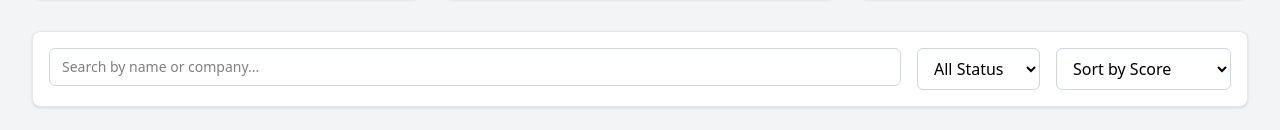
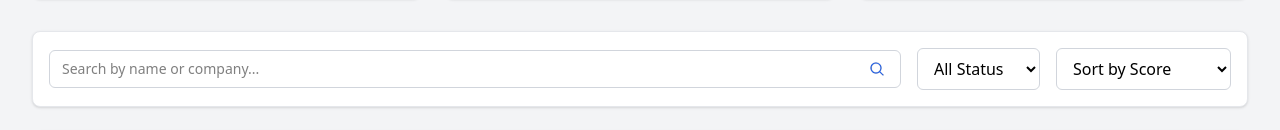
Before and after one commit to trev0ux/seller-console, a React (Vite) app: page / in a window 1280 px wide. Shown: the part 231-361 px from the top of the page. Built offline with nearby package versions, Linux system fonts and the light colour scheme.

Commit message:
feat: insert search icon

```diff
--- /dev/null
+++ b/src/components/atoms/Icon/icons/SearchIcon.tsx
@@ -0,0 +1,8 @@
+import { Icon } from '../Icon'
+import type { IconProps } from '../Icon'
+
+export const SearchIcon = (props: IconProps) => (
+  <Icon viewBox="0 0 256 256" fill="#155dfc" {...props}>
+    <path d="M229.66,218.34l-50.07-50.06a88.11,88.11,0,1,0-11.31,11.31l50.06,50.07a8,8,0,0,0,11.32-11.32ZM40,112a72,72,0,1,1,72,72A72.08,72.08,0,0,1,40,112Z"></path>
+  </Icon>
+)
--- a/src/components/molecules/LeadFilters/LeadFilters.tsx
+++ b/src/components/molecules/LeadFilters/LeadFilters.tsx
@@ -1,6 +1,7 @@
 import React from 'react'
 import type { LeadStatus } from '../../../types'
 import Input from '../../atoms/Input'
+import { SearchIcon } from '../../atoms/Icon/icons/SearchIcon'
 
 interface LeadFiltersProps {
   searchTerm: string
@@ -22,6 +23,7 @@ export default function LeadFilters({
   return (
     <div className="bg-white p-4 rounded-lg shadow-sm border border-gray-200 mb-6">
       <div className="flex flex-col sm:flex-row gap-4">
+        <div className="flex items-center relative w-full">
           <Input
             type="text"
             placeholder="Search by name or company..."
@@ -29,6 +31,8 @@ export default function LeadFilters({
             onChange={onSearchChange}
             className="flex-1 px-3 py-2 border border-gray-300 rounded-md focus:outline-none focus:ring-2 focus:ring-blue-500"
           />
+          <SearchIcon className="absolute right-[16px]" width={16} height={16} />
+        </div>
 
         <select
           value={statusFilter}
```
Lines whose indentation alone changed are shown as unchanged.
